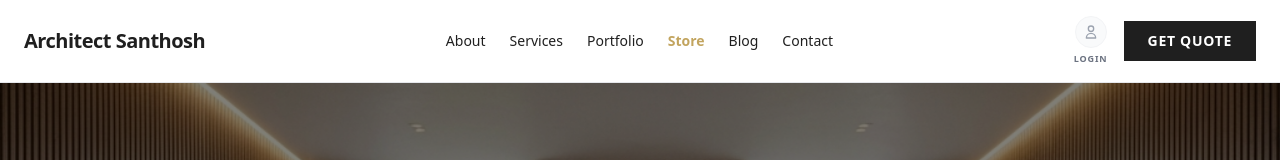
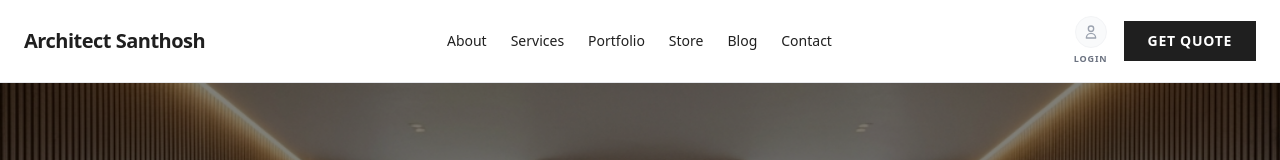
Before and after one commit to naveenk0401/arsanthosh, a Next.js app in the folder arsanthosh/frontend/: page / in a window 1280 px wide. Shown: the top 160 px of the page. Built offline with nearby package versions, Linux system fonts and the light colour scheme; no server answers.

Commit message:
Fix: Remove hardcoded highlight from Store link in Navbar

```diff
--- a/arsanthosh/frontend/src/components/layout/Navbar.tsx
+++ b/arsanthosh/frontend/src/components/layout/Navbar.tsx
@@ -25,7 +25,7 @@ export default function Navbar() {
           <Link href="/about" className="hover:text-[var(--accent)] transition-colors">About</Link>
           <Link href="/services" className="hover:text-[var(--accent)] transition-colors">Services</Link>
           <Link href="/portfolio" className="hover:text-[var(--accent)] transition-colors">Portfolio</Link>
-          <Link href="/store" className="hover:text-[var(--accent)] transition-colors font-bold text-[var(--accent)]">Store</Link>
+          <Link href="/store" className="hover:text-[var(--accent)] transition-colors">Store</Link>
           <Link href="/blog" className="hover:text-[var(--accent)] transition-colors">Blog</Link>
           <Link href="/contact" className="hover:text-[var(--accent)] transition-colors">Contact</Link>
         </nav>
```
